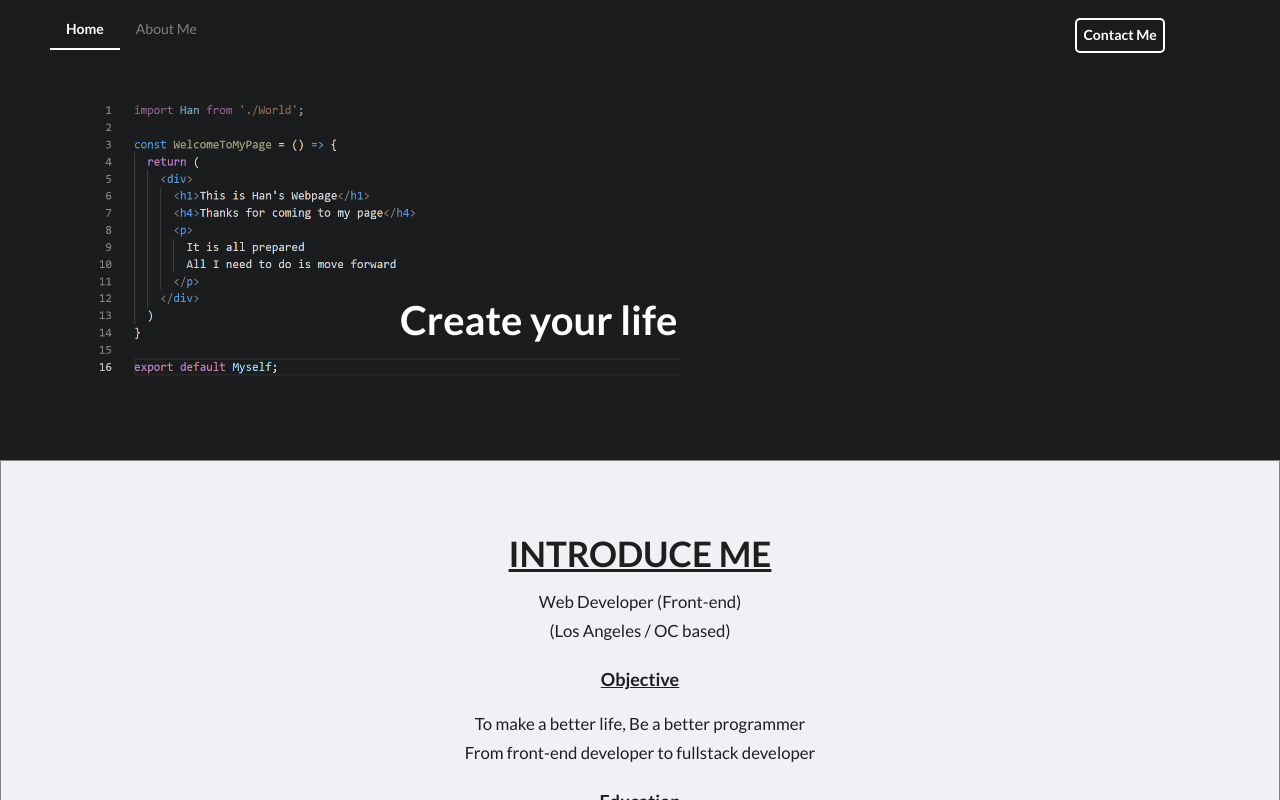
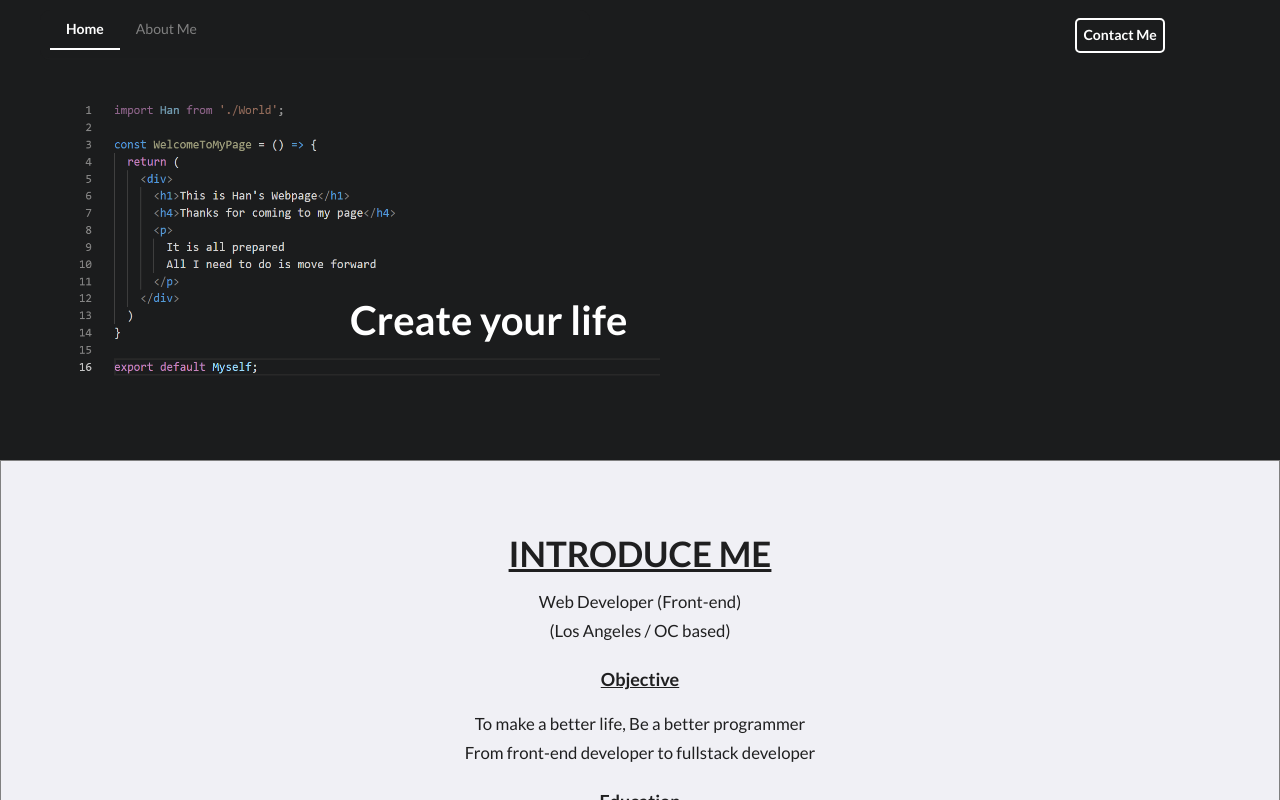
Before and after one commit to bhgs89/Myblog, a React (Create React App) app: page / in a window 1280 px wide. Shown: the top 800 px of the page. Built offline with nearby package versions, Linux system fonts and the light colour scheme.

Commit message:
Adjust mainpage for pixel xl - v2

```diff
--- a/src/components/Menu.js
+++ b/src/components/Menu.js
@@ -38,7 +38,7 @@ const MenuBar = styled.div`
       margin: 0;
       top: 10px;
       left: 40px;
-      width: 650px;
+      width: 550px;
     }
   }
 `;
--- a/src/components/mainpage/Maintext.js
+++ b/src/components/mainpage/Maintext.js
@@ -29,7 +29,7 @@ const Image = styled.img`
     height: 175px;
   }
   @media only screen and (min-device-width: 731px) and (orientation: landscape) {
-    left: 80px;
+    left: 60px;
     width: 600px;
     height: 300px;
   }
@@ -53,7 +53,7 @@ const Header = styled.h1`
   }
   @media only screen and (min-device-width: 731px) and (orientation: landscape) {
     font-size: 40px;
-    left: 400px;
+    left: 350px;
     width: 300px;
     height: 100px;
     top: 235px;
```
